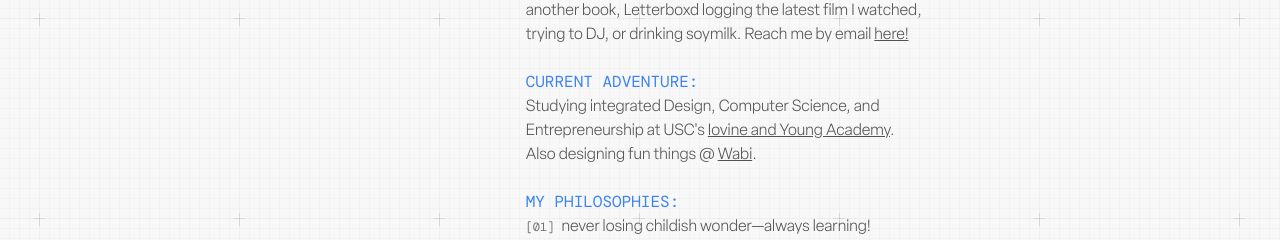
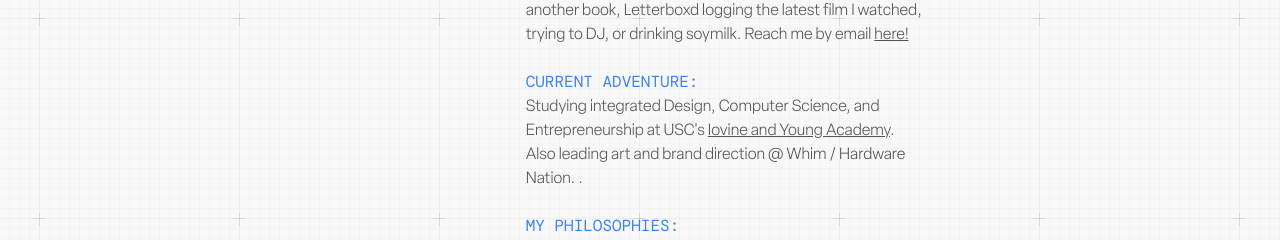
Before and after one commit to faithyeji/yejis-world, a Next.js app: page /pages/about in a window 1280 px wide. Shown: the part 382-622 px from the top of the page. Built offline with nearby package versions, Linux system fonts and the light colour scheme.

Commit message:
Update page.js

```diff
--- a/src/app/pages/about/page.js
+++ b/src/app/pages/about/page.js
@@ -66,15 +66,7 @@ export default function About() {
                 Iovine and Young Academy
               </a>
               .<br />
-              Also designing fun things @{" "}
-              <a
-                href="https://www.deeplocal.com/"
-                target="_blank"
-                className="underline"
-              >
-                Wabi
-              </a>
-              .
+              Also leading art and brand direction @ Whim / Hardware Nation. .
             </p>
             <p className="animate-slidein opacity-0 [--slidein-delay:700ms]">
               <span className="font-mono text-md text-blue-500">
```
